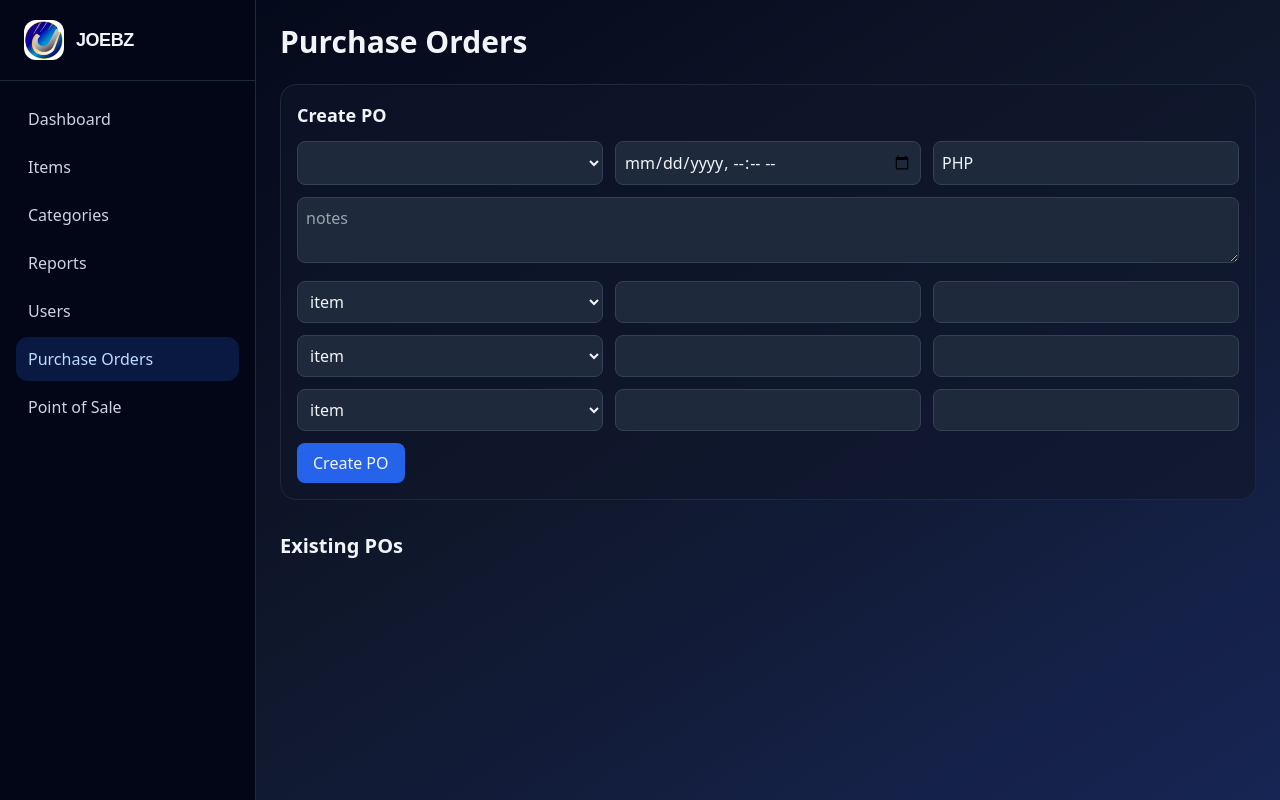
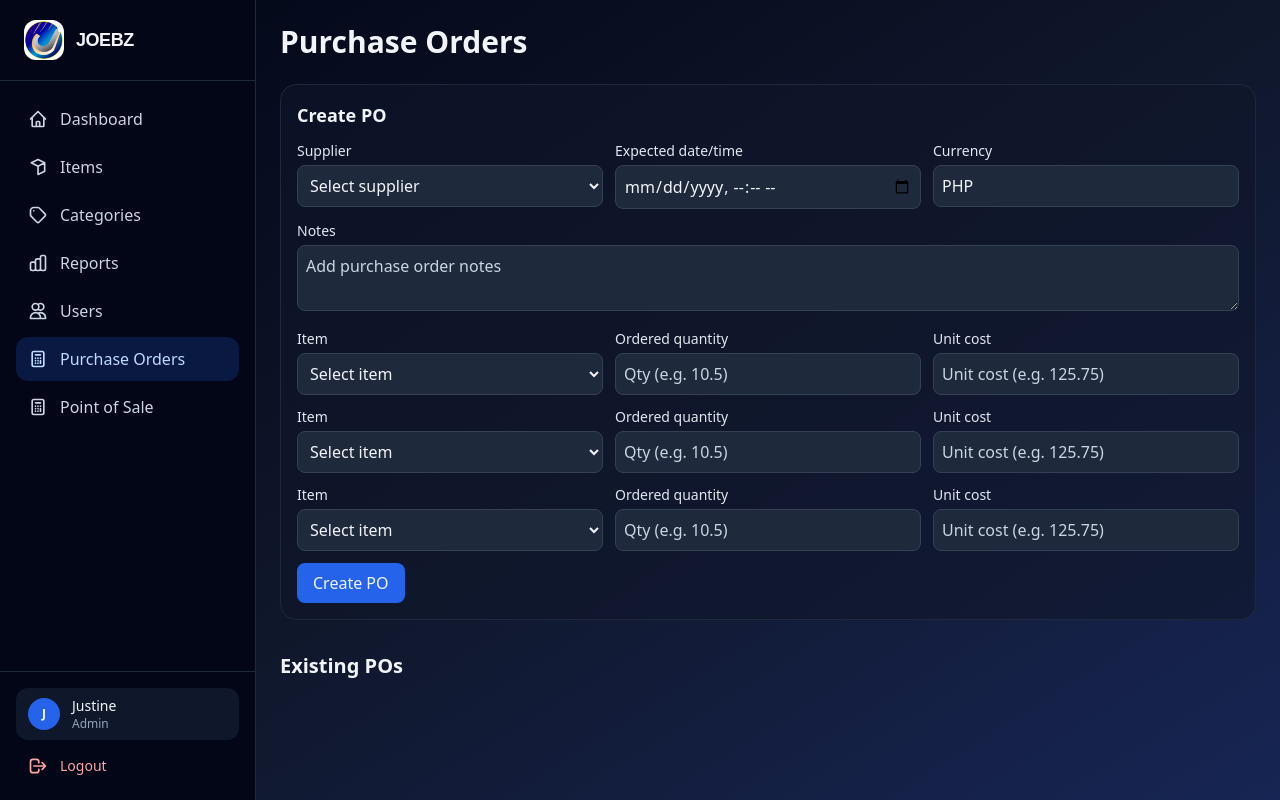
Before and after one commit to justinebaoy/joebz_inventory, a PHP site: page /Inventory_Joebz/purchase_orders.php in a window 1280 px wide. Run offline with PHP 8.4, Linux system fonts and the light colour scheme; a user stored in the database is signed in; data comes from the database, SQL or seed files in the repository; data that the repository does not hold is empty; some libraries are stand-ins or nearby versions.

Commit message:
Improve PO form accessibility and align sidebar layout

```diff
--- a/purchase_orders.php
+++ b/purchase_orders.php
@@ -146,15 +146,51 @@ $po_rows = $conn->query('SELECT po.*, s.supplier_name FROM purchase_orders po JO
     </div>
     <nav class="flex-1 px-4 py-4 space-y-1 overflow-y-auto">
         <?php if ($_SESSION['role'] === 'admin'): ?>
-            <a href="dashboard.php" class="flex items-center gap-3 px-3 py-2.5 rounded-xl transition <?= basename($_SERVER['PHP_SELF'])=='dashboard.php'?'bg-blue-600/20 text-blue-200 font-medium':'text-slate-300 hover:bg-blue-600/20 hover:text-blue-200' ?>">Dashboard</a>
-            <a href="items.php" class="flex items-center gap-3 px-3 py-2.5 rounded-xl transition <?= basename($_SERVER['PHP_SELF'])=='items.php'?'bg-blue-600/20 text-blue-200 font-medium':'text-slate-300 hover:bg-blue-600/20 hover:text-blue-200' ?>">Items</a>
-            <a href="categories.php" class="flex items-center gap-3 px-3 py-2.5 rounded-xl transition <?= basename($_SERVER['PHP_SELF'])=='categories.php'?'bg-blue-600/20 text-blue-200 font-medium':'text-slate-300 hover:bg-blue-600/20 hover:text-blue-200' ?>">Categories</a>
-            <a href="reports.php" class="flex items-center gap-3 px-3 py-2.5 rounded-xl transition <?= basename($_SERVER['PHP_SELF'])=='reports.php'?'bg-blue-600/20 text-blue-200 font-medium':'text-slate-300 hover:bg-blue-600/20 hover:text-blue-200' ?>">Reports</a>
-            <a href="users.php" class="flex items-center gap-3 px-3 py-2.5 rounded-xl transition <?= basename($_SERVER['PHP_SELF'])=='users.php'?'bg-blue-600/20 text-blue-200 font-medium':'text-slate-300 hover:bg-blue-600/20 hover:text-blue-200' ?>">Users</a>
-            <a href="purchase_orders.php" class="flex items-center gap-3 px-3 py-2.5 rounded-xl transition <?= basename($_SERVER['PHP_SELF'])=='purchase_orders.php'?'bg-blue-600/20 text-blue-200 font-medium':'text-slate-300 hover:bg-blue-600/20 hover:text-blue-200' ?>">Purchase Orders</a>
+            <a href="dashboard.php" class="flex items-center gap-3 px-3 py-2.5 rounded-xl transition <?= basename($_SERVER['PHP_SELF'])=='dashboard.php'?'bg-blue-600/20 text-blue-200 font-medium':'text-slate-300 hover:bg-blue-600/20 hover:text-blue-200' ?>">
+                <svg class="w-5 h-5" fill="none" stroke="currentColor" viewBox="0 0 24 24"><path stroke-linecap="round" stroke-linejoin="round" stroke-width="2" d="M3 12l2-2m0 0l7-7 7 7M5 10v10a1 1 0 001 1h3m10-11l2 2m-2-2v10a1 1 0 01-1 1h-3m-6 0a1 1 0 001-1v-4a1 1 0 011-1h2a1 1 0 011 1v4a1 1 0 001 1m-6 0h6"/></svg>
+                Dashboard
+            </a>
+            <a href="items.php" class="flex items-center gap-3 px-3 py-2.5 rounded-xl transition <?= basename($_SERVER['PHP_SELF'])=='items.php'?'bg-blue-600/20 text-blue-200 font-medium':'text-slate-300 hover:bg-blue-600/20 hover:text-blue-200' ?>">
+                <svg class="w-5 h-5" fill="none" stroke="currentColor" viewBox="0 0 24 24"><path stroke-linecap="round" stroke-linejoin="round" stroke-width="2" d="M20 7l-8-4-8 4m16 0l-8 4m8-4v10l-8 4m0-10L4 7m8 4v10"/></svg>
+                Items
+            </a>
+            <a href="categories.php" class="flex items-center gap-3 px-3 py-2.5 rounded-xl transition <?= basename($_SERVER['PHP_SELF'])=='categories.php'?'bg-blue-600/20 text-blue-200 font-medium':'text-slate-300 hover:bg-blue-600/20 hover:text-blue-200' ?>">
+                <svg class="w-5 h-5" fill="none" stroke="currentColor" viewBox="0 0 24 24"><path stroke-linecap="round" stroke-linejoin="round" stroke-width="2" d="M7 7h.01M7 3h5c.512 0 1.024.195 1.414.586l7 7a2 2 0 010 2.828l-7 7a2 2 0 01-2.828 0l-7-7A1.994 1.994 0 013 12V7a4 4 0 014-4z"/></svg>
+                Categories
+            </a>
+            <a href="reports.php" class="flex items-center gap-3 px-3 py-2.5 rounded-xl transition <?= basename($_SERVER['PHP_SELF'])=='reports.php'?'bg-blue-600/20 text-blue-200 font-medium':'text-slate-300 hover:bg-blue-600/20 hover:text-blue-200' ?>">
+                <svg class="w-5 h-5" fill="none" stroke="currentColor" viewBox="0 0 24 24"><path stroke-linecap="round" stroke-linejoin="round" stroke-width="2" d="M9 19v-6a2 2 0 00-2-2H5a2 2 0 00-2 2v6a2 2 0 002 2h2a2 2 0 002-2zm0 0V9a2 2 0 012-2h2a2 2 0 012 2v10m-6 0a2 2 0 002 2h2a2 2 0 002-2m0 0V5a2 2 0 012-2h2a2 2 0 012 2v14a2 2 0 01-2 2h-2a2 2 0 01-2-2z"/></svg>
+                Reports
+            </a>
+            <a href="users.php" class="flex items-center gap-3 px-3 py-2.5 rounded-xl transition <?= basename($_SERVER['PHP_SELF'])=='users.php'?'bg-blue-600/20 text-blue-200 font-medium':'text-slate-300 hover:bg-blue-600/20 hover:text-blue-200' ?>">
+                <svg class="w-5 h-5" fill="none" stroke="currentColor" viewBox="0 0 24 24"><path stroke-linecap="round" stroke-linejoin="round" stroke-width="2" d="M12 4.354a4 4 0 110 5.292M15 21H3v-1a6 6 0 0112 0v1zm0 0h6v-1a6 6 0 00-9-5.197M13 7a4 4 0 11-8 0 4 4 0 018 0z"/></svg>
+                Users
+            </a>
+            <a href="purchase_orders.php" class="flex items-center gap-3 px-3 py-2.5 rounded-xl transition <?= basename($_SERVER['PHP_SELF'])=='purchase_orders.php'?'bg-blue-600/20 text-blue-200 font-medium':'text-slate-300 hover:bg-blue-600/20 hover:text-blue-200' ?>">
+                <svg class="w-5 h-5" fill="none" stroke="currentColor" viewBox="0 0 24 24"><path stroke-linecap="round" stroke-linejoin="round" stroke-width="2" d="M9 7h6m0 10v-3m-3 3h.01M9 17h.01M9 14h.01M12 14h.01M15 11h.01M12 11h.01M9 11h.01M7 21h10a2 2 0 002-2V5a2 2 0 00-2-2H7a2 2 0 00-2 2v14a2 2 0 002 2z"/></svg>
+                Purchase Orders
+            </a>
         <?php endif; ?>
-        <a href="sales.php" class="flex items-center gap-3 px-3 py-2.5 rounded-xl transition <?= basename($_SERVER['PHP_SELF'])=='sales.php'?'bg-blue-600/20 text-blue-200 font-medium':'text-slate-300 hover:bg-blue-600/20 hover:text-blue-200' ?>">Point of Sale</a>
+        <a href="sales.php" class="flex items-center gap-3 px-3 py-2.5 rounded-xl transition <?= basename($_SERVER['PHP_SELF'])=='sales.php'?'bg-blue-600/20 text-blue-200 font-medium':'text-slate-300 hover:bg-blue-600/20 hover:text-blue-200' ?>">
+            <svg class="w-5 h-5" fill="none" stroke="currentColor" viewBox="0 0 24 24"><path stroke-linecap="round" stroke-linejoin="round" stroke-width="2" d="M9 7h6m0 10v-3m-3 3h.01M9 17h.01M9 14h.01M12 14h.01M15 11h.01M12 11h.01M9 11h.01M7 21h10a2 2 0 002-2V5a2 2 0 00-2-2H7a2 2 0 00-2 2v14a2 2 0 002 2z"/></svg>
+            Point of Sale
+        </a>
     </nav>
+    <div class="px-4 py-4 border-t border-slate-800">
+        <div class="flex items-center gap-3 px-3 py-2 rounded-xl bg-slate-900 mb-2">
+            <div class="w-8 h-8 bg-blue-600 rounded-full flex items-center justify-center text-white text-xs font-bold">
+                <?= strtoupper(substr($_SESSION['first_name'], 0, 1)) ?>
+            </div>
+            <div>
+                <p class="text-sm font-medium text-slate-100"><?= htmlspecialchars($_SESSION['first_name']) ?></p>
+                <p class="text-xs text-slate-400 capitalize"><?= $_SESSION['role'] ?></p>
+            </div>
+        </div>
+        <a href="logout.php" class="flex items-center gap-3 px-3 py-2 rounded-xl text-red-300 hover:bg-red-900/40 text-sm transition">
+            <svg class="w-5 h-5" fill="none" stroke="currentColor" viewBox="0 0 24 24"><path stroke-linecap="round" stroke-linejoin="round" stroke-width="2" d="M17 16l4-4m0 0l-4-4m4 4H7m6 4v1a3 3 0 01-3 3H6a3 3 0 01-3-3V7a3 3 0 013-3h4a3 3 0 013 3v1"/></svg>
+            Logout
+        </a>
+    </div>
 </aside>
 <div class="flex-1 md:ml-64 min-h-screen">
     <div class="max-w-7xl mx-auto px-4 sm:px-6 py-6">
@@ -169,16 +205,43 @@ $po_rows = $conn->query('SELECT po.*, s.supplier_name FROM purchase_orders po JO
             <form method="post" class="space-y-3">
                 <input type="hidden" name="action" value="create_po" />
                 <div class="grid grid-cols-1 md:grid-cols-3 gap-3">
-                    <select name="supplier_id" class="rounded-lg bg-slate-800 border border-slate-700 p-2"><?php while($s=$suppliers->fetch_assoc()){ echo '<option value="'.$s['supplier_id'].'">'.htmlspecialchars($s['supplier_name']).'</option>'; } ?></select>
-                    <input name="expected_at" type="datetime-local" class="rounded-lg bg-slate-800 border border-slate-700 p-2"/>
-                    <input name="currency" value="PHP" class="rounded-lg bg-slate-800 border border-slate-700 p-2"/>
+                    <div>
+                        <label for="supplier_id" class="block text-sm text-slate-200 mb-1">Supplier</label>
+                        <select id="supplier_id" name="supplier_id" class="w-full rounded-lg bg-slate-800 border border-slate-700 p-2 text-slate-100">
+                            <option value="">Select supplier</option>
+                            <?php while($s=$suppliers->fetch_assoc()){ echo '<option value="'.$s['supplier_id'].'">'.htmlspecialchars($s['supplier_name']).'</option>'; } ?>
+                        </select>
+                    </div>
+                    <div>
+                        <label for="expected_at" class="block text-sm text-slate-200 mb-1">Expected date/time</label>
+                        <input id="expected_at" name="expected_at" type="datetime-local" class="w-full rounded-lg bg-slate-800 border border-slate-700 p-2 text-slate-100"/>
+                    </div>
+                    <div>
+                        <label for="currency" class="block text-sm text-slate-200 mb-1">Currency</label>
+                        <input id="currency" name="currency" value="PHP" placeholder="e.g. PHP" maxlength="3" class="w-full rounded-lg bg-slate-800 border border-slate-700 p-2 text-slate-100 placeholder-slate-300"/>
+                    </div>
                 </div>
-                <textarea name="notes" placeholder="notes" class="w-full rounded-lg bg-slate-800 border border-slate-700 p-2"></textarea>
+                <div>
+                    <label for="po_notes" class="block text-sm text-slate-200 mb-1">Notes</label>
+                    <textarea id="po_notes" name="notes" placeholder="Add purchase order notes" class="w-full rounded-lg bg-slate-800 border border-slate-700 p-2 text-slate-100 placeholder-slate-300"></textarea>
+                </div>
                 <?php for($i=0;$i<3;$i++): ?>
                 <div class="grid grid-cols-1 md:grid-cols-3 gap-3">
-                    <select name="item_id[]" class="rounded-lg bg-slate-800 border border-slate-700 p-2"><option value="">item</option><?php $items->data_seek(0); while($it=$items->fetch_assoc()){ echo '<option value="'.$it['item_id'].'">'.htmlspecialchars($it['item_name']).'</option>'; } ?></select>
-                    <input name="ordered_qty[]" type="number" step="0.01" class="rounded-lg bg-slate-800 border border-slate-700 p-2" />
-                    <input name="unit_cost[]" type="number" step="0.0001" class="rounded-lg bg-slate-800 border border-slate-700 p-2" />
+                    <div>
+                        <label for="item_id_<?= $i ?>" class="block text-sm text-slate-200 mb-1">Item</label>
+                        <select id="item_id_<?= $i ?>" name="item_id[]" class="w-full rounded-lg bg-slate-800 border border-slate-700 p-2 text-slate-100">
+                            <option value="">Select item</option>
+                            <?php $items->data_seek(0); while($it=$items->fetch_assoc()){ echo '<option value="'.$it['item_id'].'">'.htmlspecialchars($it['item_name']).'</option>'; } ?>
+                        </select>
+                    </div>
+                    <div>
+                        <label for="ordered_qty_<?= $i ?>" class="block text-sm text-slate-200 mb-1">Ordered quantity</label>
+                        <input id="ordered_qty_<?= $i ?>" name="ordered_qty[]" type="number" step="0.01" min="0" placeholder="Qty (e.g. 10.5)" class="w-full rounded-lg bg-slate-800 border border-slate-700 p-2 text-slate-100 placeholder-slate-300" />
+                    </div>
+                    <div>
+                        <label for="unit_cost_<?= $i ?>" class="block text-sm text-slate-200 mb-1">Unit cost</label>
+                        <input id="unit_cost_<?= $i ?>" name="unit_cost[]" type="number" step="0.0001" min="0" placeholder="Unit cost (e.g. 125.75)" class="w-full rounded-lg bg-slate-800 border border-slate-700 p-2 text-slate-100 placeholder-slate-300" />
+                    </div>
                 </div>
                 <?php endfor; ?>
                 <button class="rounded-lg bg-blue-600 hover:bg-blue-500 px-4 py-2 font-medium">Create PO</button>
```
